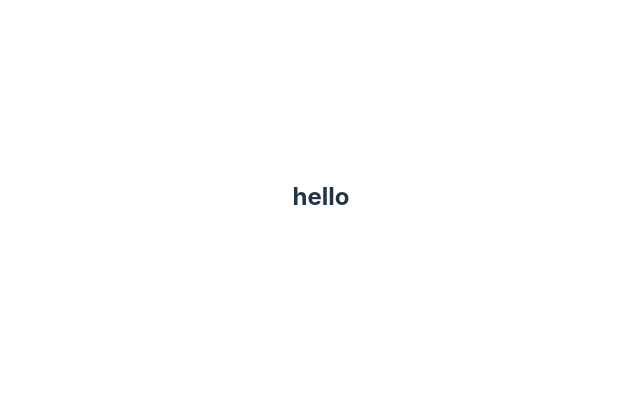
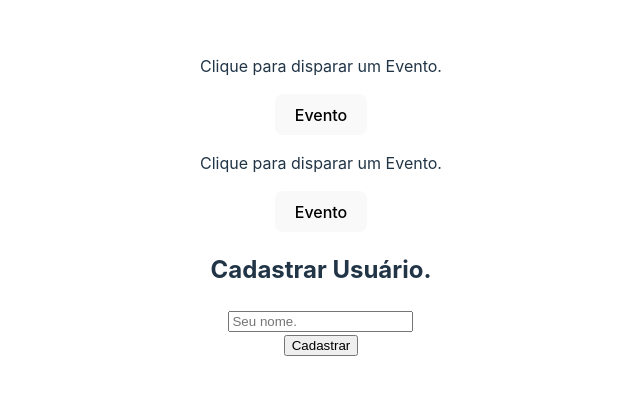
Before and after one commit to AlexSimao/react-js, a React app in the folder Exercicios/ex-002/: page / in a window 1280 px wide. Shown: the part 203-598 px from the top of the page, without its empty margins (319-959 px from the left). Built offline with nearby package versions, Linux system fonts and the light colour scheme; the HTML template or start-up script is replaced by a standard one.

Commit message:
Entendendo eventos no React

```diff
--- a/Exercicios/ex-002/src/App.css
+++ b/Exercicios/ex-002/src/App.css
@@ -3,6 +3,11 @@
   margin: 0 auto;
   padding: 2rem;
   text-align: center;
+}
+
+button {
+  cursor: pointer;
+  user-select: none;
 }
 
 .logo {
--- a/Exercicios/ex-002/src/App.jsx
+++ b/Exercicios/ex-002/src/App.jsx
@@ -1,10 +1,16 @@
 import "./App.css";
+import Evento from "./component/Evento";
+import Form from "./component/Form";
 
 function App() {
   return (
-    <div>
-      <h2>hello</h2>
-    </div>
+    <>
+      <div>
+        <Evento />
+        <Evento conteudo="Alex Simao" />
+      </div>
+      <Form />
+    </>
   );
 }
 
--- /dev/null
+++ b/Exercicios/ex-002/src/component/Evento.jsx
@@ -0,0 +1,17 @@
+function Evento({conteudo}) {
+  function meuEvento() {
+    alert(conteudo);
+  }
+  return (
+    <div>
+      <p>Clique para disparar um Evento.</p>
+      <button onClick={meuEvento}>Evento</button>
+    </div>
+  );
+}
+
+Evento.defaultProps = {
+  conteudo: "Você ativou o Evento!!!"
+}
+
+export default Evento;
--- /dev/null
+++ b/Exercicios/ex-002/src/component/Form.jsx
@@ -0,0 +1,25 @@
+function Form() {
+  function meuForm(e) {
+    e.preventDefault();
+    console.log("Usuário Cadastrado");
+  }
+
+  return (
+    <div>
+      <h2>Cadastrar Usuário.</h2>
+      <form onSubmit={meuForm}>
+        <input
+          type="text"
+          placeholder="Seu nome."
+        />
+        <br />
+        <input
+          type="submit"
+          value="Cadastrar"
+        />
+      </form>
+    </div>
+  );
+}
+
+export default Form;
```
